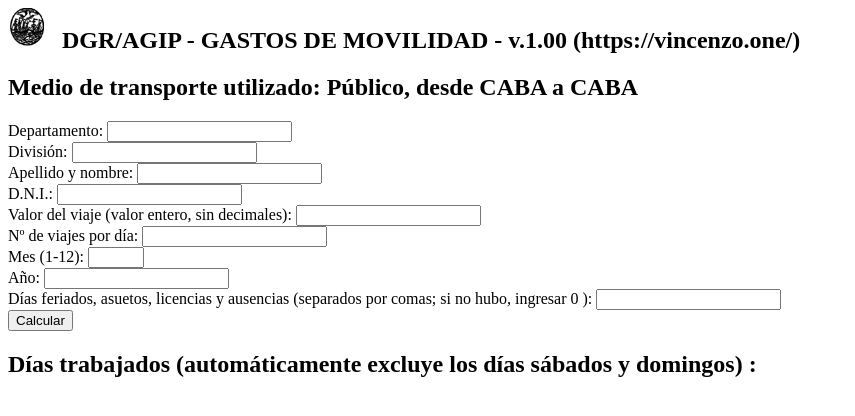
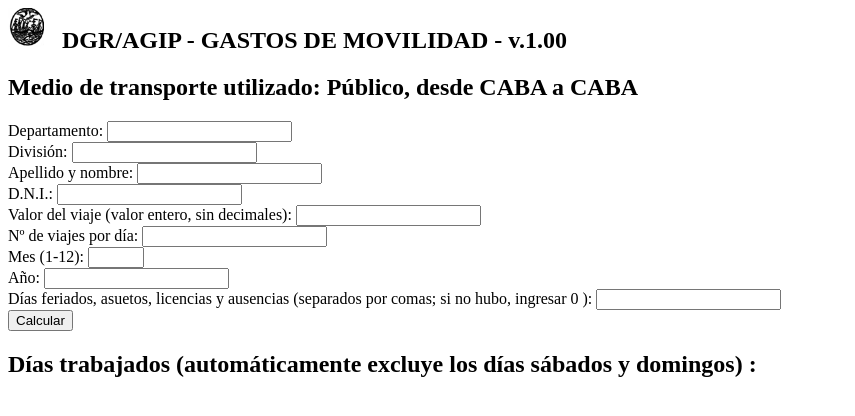
Before and after one commit to vnatale52/Vincenzo-Repository, a plain HTML site: page Viaticos.html in a window 1280 px wide. Shown: the whole page, without its empty margins (0-855 px from the left). Drawn offline with Linux system fonts and the light colour scheme.

Commit message:
Update Viaticos.html

```diff
--- a/Viaticos.html
+++ b/Viaticos.html
@@ -7,7 +7,7 @@
 
     <span style="display: inline-block;">
     <img src="LogoCaba.jpg" width = "40" height = "40" alt="Logo de la CABA">
-    <h2 style="display: inline; margin-left: 10px;"> DGR/AGIP - GASTOS DE MOVILIDAD - v.1.00 (https://vincenzo.one/) </h2>
+    <h2 style="display: inline; margin-left: 10px;"> DGR/AGIP - GASTOS DE MOVILIDAD     -    v.1.00 </h2>
     </span>
 
     <h2>Medio de transporte utilizado: Público, desde CABA a CABA</h2>
```
